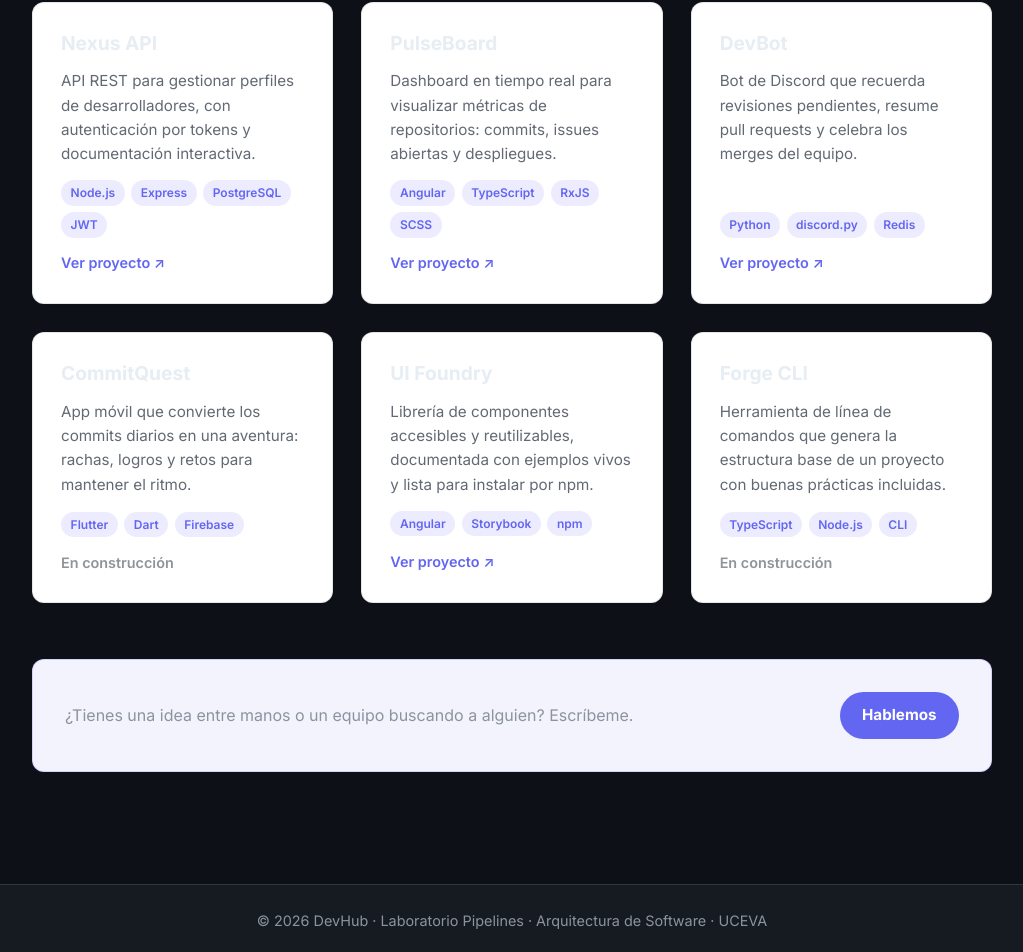
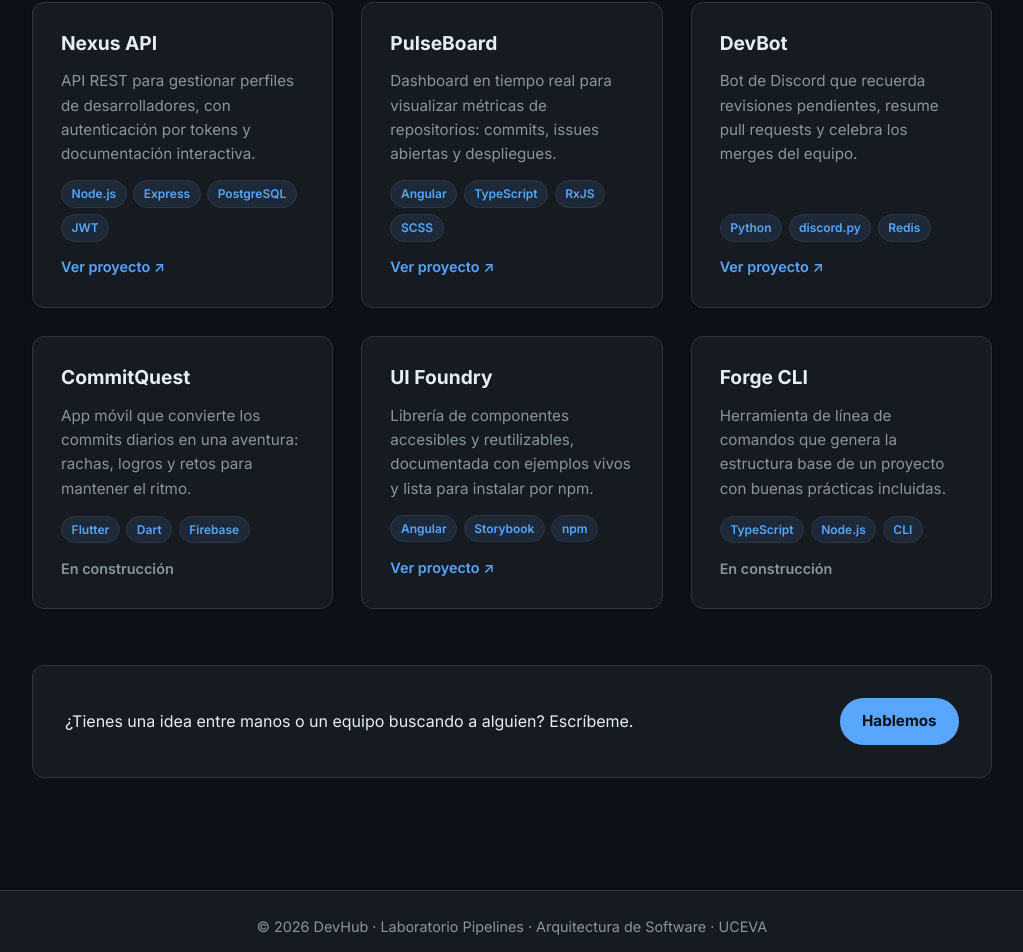
Before and after one commit to INGDavidMora2005/lab-pipelines-hash, an Angular app: page /#/proyectos in a window 1280 px wide. Shown: the part 382-1334 px from the top of the page, without its empty margins (128-1151 px from the left). Built offline with nearby package versions, Linux system fonts and the light colour scheme.

Commit message:
fix(vistas): corregir contraste de colores en tema oscuro

```diff
--- a/src/app/pages/inicio/inicio.scss
+++ b/src/app/pages/inicio/inicio.scss
@@ -5,6 +5,7 @@
   text-align: center;
 
   h1 {
+    color: var(--text);
     font-size: 2.5rem;
     margin-bottom: 1rem;
   }
@@ -12,7 +13,7 @@
   .subtitle {
     font-size: 1.15rem;
     margin-bottom: 2rem;
-    opacity: 0.8;
+    color: var(--muted);
   }
 }
 
@@ -32,11 +33,13 @@
 }
 
 .btn-primary {
-  background: #4f46e5;
-  border-color: #4f46e5;
-  color: #fff;
+  background: var(--accent);
+  border-color: var(--accent);
+  color: var(--bg);
 }
 
 .btn-secondary {
-  color: #4f46e5;
+  background: transparent;
+  border-color: var(--accent);
+  color: var(--accent);
 }
--- a/src/app/pages/proyectos/proyectos.scss
+++ b/src/app/pages/proyectos/proyectos.scss
@@ -1,6 +1,6 @@
 :host {
   display: block;
-  color: var(--color-text, #1f2937);
+  color: var(--text);
 }
 
 .proyectos {
@@ -17,7 +17,7 @@
 
 .proyectos__eyebrow {
   margin: 0 0 0.5rem;
-  color: var(--color-primary, #6366f1);
+  color: var(--accent);
   font-size: 0.8rem;
   font-weight: 700;
   letter-spacing: 0.16em;
@@ -27,13 +27,14 @@
 .proyectos__titulo {
   margin: 0;
   font-size: clamp(2.25rem, 6vw, 3.5rem);
+  color: var(--text);
   line-height: 1.05;
   letter-spacing: -0.03em;
 }
 
 .proyectos__intro {
   margin: 1rem 0 0;
-  color: color-mix(in srgb, var(--color-text, #1f2937) 72%, transparent);
+  color: var(--muted);
   font-size: 1.05rem;
   line-height: 1.65;
 }
@@ -57,10 +58,10 @@
   gap: 0.85rem;
   width: 100%;
   padding: clamp(1.25rem, 3vw, 1.75rem);
-  background: var(--color-surface, #ffffff);
-  border: 1px solid color-mix(in srgb, var(--color-text, #1f2937) 12%, transparent);
-  border-radius: var(--radius, 12px);
-  box-shadow: 0 1px 2px color-mix(in srgb, var(--color-text, #1f2937) 8%, transparent);
+  background: var(--surface);
+  border: 1px solid var(--border);
+  border-radius: var(--radius);
+  box-shadow: 0 1px 2px color-mix(in srgb, var(--bg) 60%, transparent);
   transition:
     transform 180ms ease,
     box-shadow 180ms ease,
@@ -69,13 +70,14 @@
 
 .tarjeta:hover,
 .tarjeta:focus-within {
-  border-color: color-mix(in srgb, var(--color-primary, #6366f1) 45%, transparent);
-  box-shadow: 0 14px 30px color-mix(in srgb, var(--color-primary, #6366f1) 18%, transparent);
+  border-color: var(--accent);
+  box-shadow: 0 14px 30px color-mix(in srgb, var(--accent) 18%, transparent);
   transform: translateY(-4px);
 }
 
 .tarjeta__nombre {
   margin: 0;
+  color: var(--text);
   font-size: 1.2rem;
   line-height: 1.3;
 }
@@ -83,7 +85,7 @@
 .tarjeta__descripcion {
   flex-grow: 1;
   margin: 0;
-  color: color-mix(in srgb, var(--color-text, #1f2937) 70%, transparent);
+  color: var(--muted);
   font-size: 0.95rem;
   line-height: 1.6;
 }
@@ -99,10 +101,11 @@
 
 .tarjeta__etiqueta {
   padding: 0.2rem 0.6rem;
-  color: var(--color-primary, #6366f1);
+  color: var(--accent);
   font-size: 0.75rem;
   font-weight: 600;
-  background: color-mix(in srgb, var(--color-primary, #6366f1) 12%, transparent);
+  background: rgba(88, 166, 255, 0.1);
+  border: 1px solid var(--border);
   border-radius: 999px;
 }
 
@@ -114,7 +117,7 @@
 }
 
 .tarjeta__enlace {
-  color: var(--color-primary, #6366f1);
+  color: var(--accent);
   text-decoration: none;
   border-bottom: 1px solid transparent;
   transition: border-color 180ms ease;
@@ -126,12 +129,12 @@
 }
 
 .tarjeta__estado {
-  color: color-mix(in srgb, var(--color-text, #1f2937) 50%, transparent);
+  color: var(--muted);
 }
 
 .tarjeta__enlace:focus-visible,
 .proyectos__boton:focus-visible {
-  outline: 2px solid var(--color-primary, #6366f1);
+  outline: 2px solid var(--accent);
   outline-offset: 3px;
   border-radius: 4px;
 }
@@ -144,13 +147,14 @@
   gap: 1rem;
   margin-top: clamp(2rem, 5vw, 3.5rem);
   padding: clamp(1.25rem, 3vw, 2rem);
-  background: color-mix(in srgb, var(--color-primary, #6366f1) 8%, var(--color-surface, #ffffff));
-  border: 1px solid color-mix(in srgb, var(--color-primary, #6366f1) 22%, transparent);
-  border-radius: var(--radius, 12px);
+  background: var(--surface);
+  border: 1px solid var(--border);
+  border-radius: var(--radius);
 }
 
 .proyectos__cta-texto {
   margin: 0;
+  color: var(--text);
   font-size: 1rem;
   line-height: 1.5;
 }
@@ -158,11 +162,11 @@
 .proyectos__boton {
   display: inline-block;
   padding: 0.7rem 1.4rem;
-  color: var(--color-surface, #ffffff);
+  color: var(--bg);
   font-size: 0.95rem;
   font-weight: 700;
   text-decoration: none;
-  background: var(--color-primary, #6366f1);
+  background: var(--accent);
   border-radius: 999px;
   transition:
     transform 180ms ease,
```
